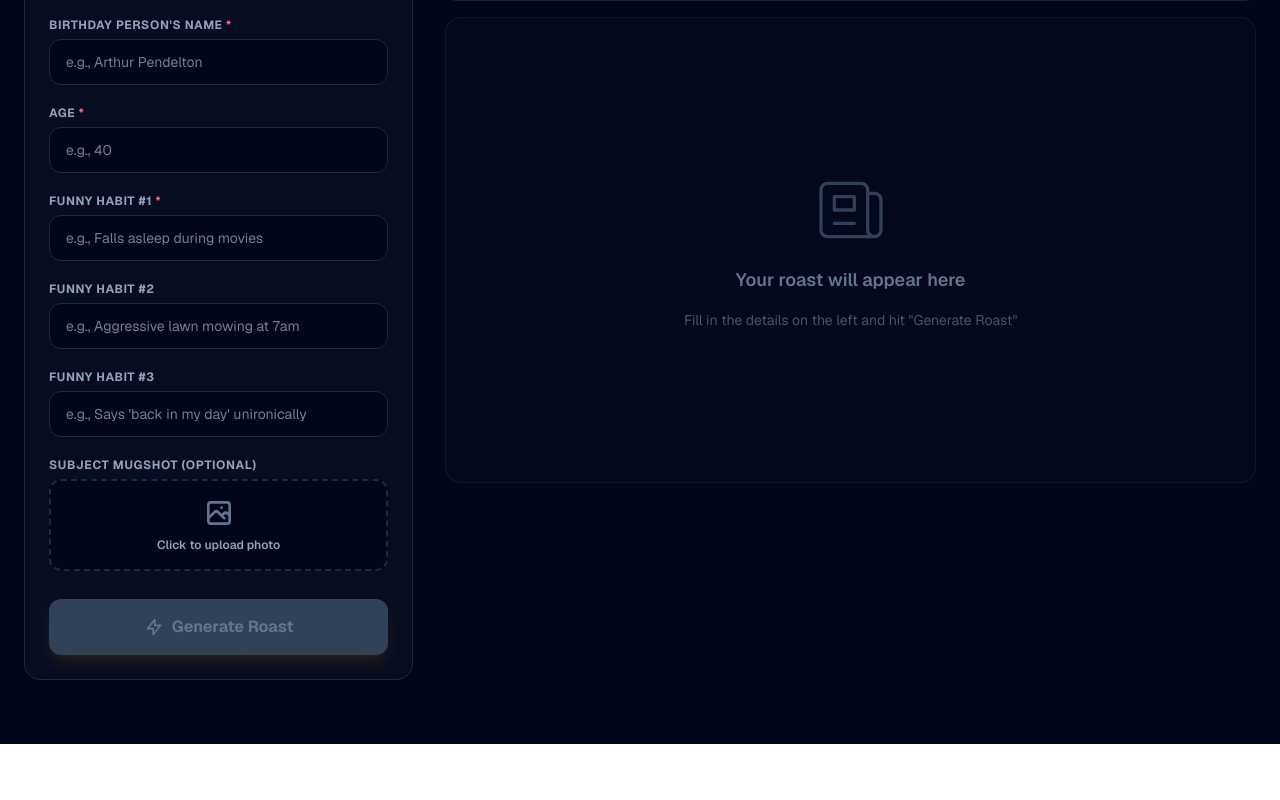
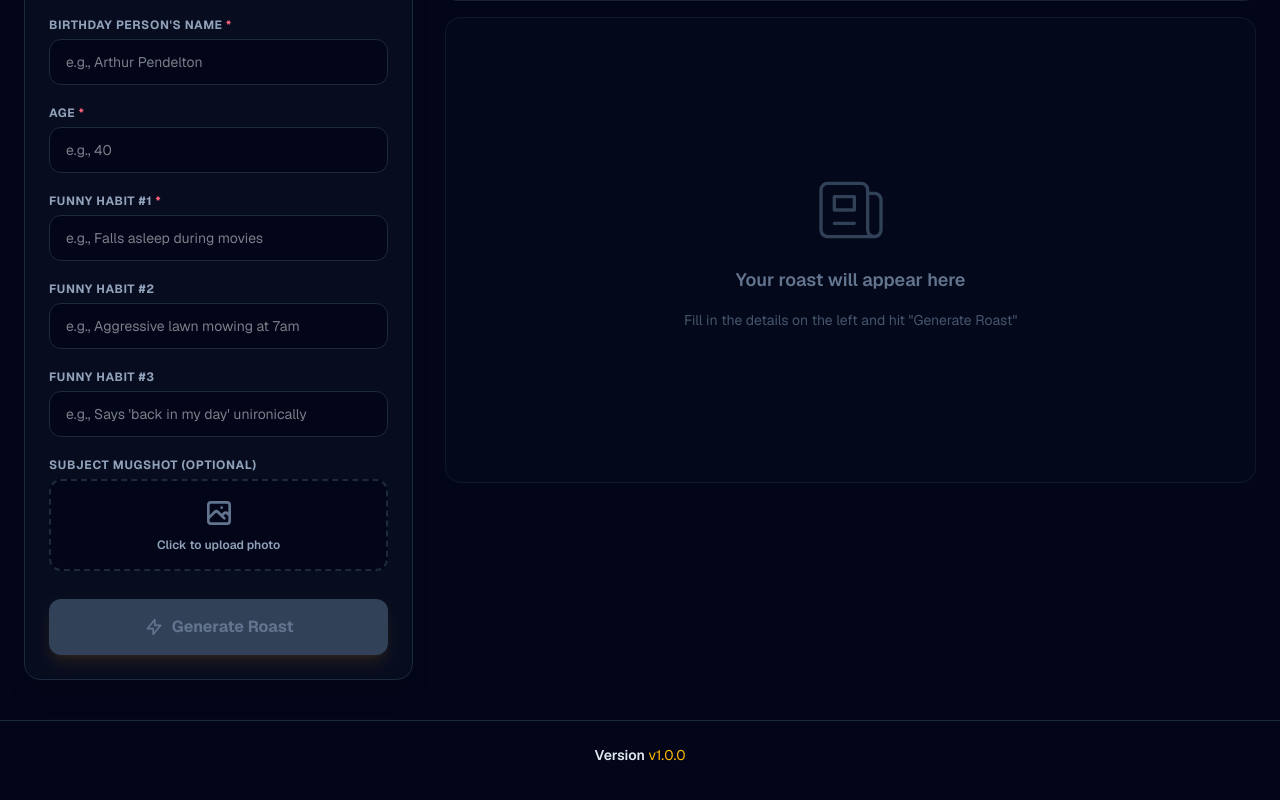
Before and after one commit to Silkroad1337/bday-roast-app, a Next.js app: page / in a window 1280 px wide. Shown: the part 178-978 px from the top of the page. Before the commit the page ends 922 px from the top, so only its background shows below. Built offline with nearby package versions, Linux system fonts and the light colour scheme.

Commit message:
Add version footer and update local app files

```diff
--- a/src/app/page.tsx
+++ b/src/app/page.tsx
@@ -396,6 +396,11 @@ export default function Home() {
         </section>
       </main>
 
+      <footer className="max-w-7xl mx-auto px-6 py-6 text-center text-sm text-slate-400 border-t border-slate-800 mt-10">
+        <span className="font-semibold text-slate-200">Version</span>{' '}
+        <span className="text-amber-400">v1.0.0</span>
+      </footer>
+
       {/* Checkout Modal */}
       {(flowState === 'checkout' || flowState === 'processing') && (
         <div className="fixed inset-0 z-[100] flex items-center justify-center p-4">
```
Also changed, not shown: 1 other file (tests, documents, lock files or other folders).
